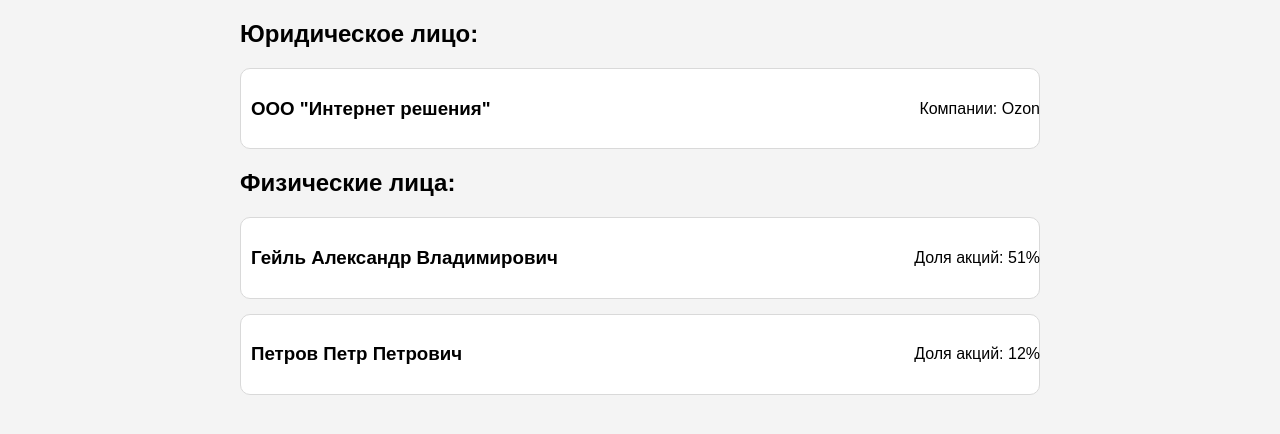
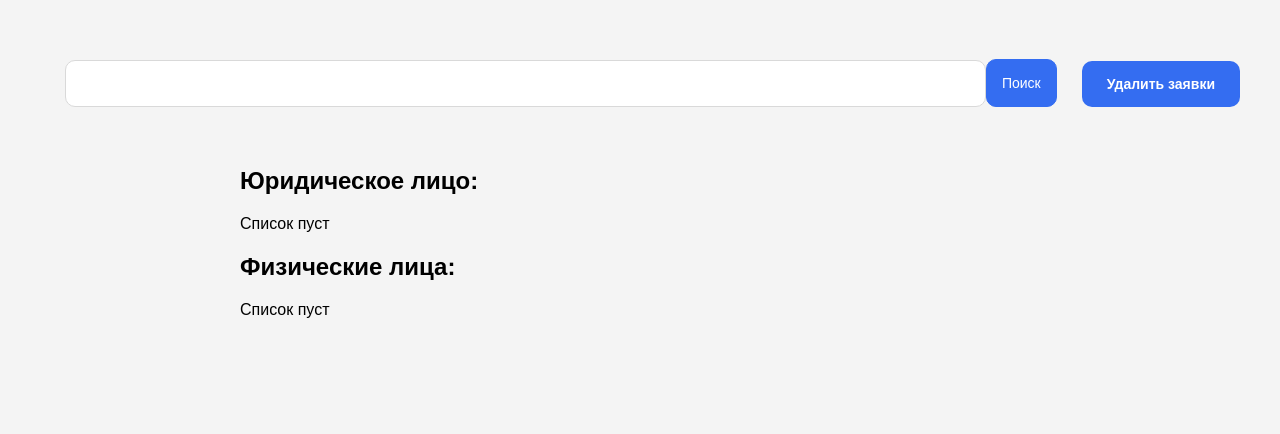
Before and after one commit to Chiff001/RIP, a Django app: page /company/ in a window 1280 px wide. Shown: the part 76-510 px from the top of the page. Run offline with Django 5.2, Linux system fonts and the light colour scheme; data that the repository does not hold is empty.

Commit message:
2 commit

```diff
--- a/bmstu/urls.py
+++ b/bmstu/urls.py
@@ -5,7 +5,11 @@ from bmstu_lab import views
 urlpatterns = [
     path('admin/', admin.site.urls),
     path('', views.GetCards),
-    path('card_url/<int:id>', views.GetCard, name='card_url'),
+    path('card_url/<int:sel_id>', views.GetCard, name='card_url'),
     path('company/', views.GetKorz, name='company'),
-    path('searchOwners', views.SearchCards, name='searchOwners'),
+    path('searchOwners/', views.SearchCards, name='searchOwners'),
+    path('searchCompanies/', views.SearchComp, name='searchCompanies'),
+    path('card_add/<int:sel_id>', views.AddApp, name='card_add'),
+    path('card_del/', views.DelApp, name='card_del'),
+
 ]
--- a/bmstu_lab/admin.py
+++ b/bmstu_lab/admin.py
@@ -2,6 +2,7 @@ from django.contrib import admin
 from .models import *
 
 admin.site.register(Personalities)
-admin.site.register(CompanyApp)
+admin.site.register(Company)
 admin.site.register(CompanyUser)
+admin.site.register(Application)
 # Register your models here.
--- a/bmstu_lab/templates/card.html
+++ b/bmstu_lab/templates/card.html
@@ -3,4 +3,7 @@
     <h2>{{element.name}}</h2>
     <p>{{element.type}}</p>
     <a href="{% url 'card_url' element.id %}" class="button">Подробнее</a>
+    {% if element.type == "Юридическое лицо" %}
+        <a href="{% url 'card_add' element.id %}" class="button">Добавить заявку</a>
+    {%endif%}
 </div>
--- a/bmstu_lab/templates/korz.html
+++ b/bmstu_lab/templates/korz.html
@@ -12,17 +12,24 @@
     <div class="logo">
         <a href="/" class="register-link"></a>
     </div>
-	<div class="right-push"></div>
-    <div class="right-menu">
-		{% comment %} <a href="/">Физические/Юридические лица</a> {% endcomment %}
-    </div>
-	</header>
+</header>
+    <h1 class="search-del-line">
+        <form action="{% url 'searchCompanies' %}" method="post" enctype="multipart/form-data" class="search2">
+            {% csrf_token %}
+            <input name="text" type="text" value="{{search_text}}" class="search2-input"><br><br>
+            <input type="submit" value="Поиск" class="search2-button">
+
+        </form>
+        <div>
+            <a href="{% url 'card_del'%}" class="register-link">Удалить заявки</a>
+        </div>
+    </h1>
     <div class="container_UR">
         <div class="total">
             <h2>Юридическое лицо:</h2>
         </div>
         {% for card in cards_UR %}
-                {% include 'korz_card.html' with element=card %}
+                {% include 'korz_card_UR.html' with element=card %}
                 {% empty %}
                     <p>Список пуст</p>
         {% endfor %}
@@ -34,7 +41,7 @@
             <h2>Физические лица:</h2>
         </div>
         {% for card in cards_FIZ %}
-                {% include 'korz_card.html' with element=card %}
+                {% include 'korz_card_FIZ.html' with element=card %}
                 {% empty %}
                     <p>Список пуст</p>
         {% endfor %}
--- a/bmstu_lab/templates/korz_card.html
+++ /dev/null
@@ -1,6 +0,0 @@
-<div class="korz-card">
-    <div class="korz-info">
-        <h3>{{element.name}}</h3>
-        <p>{{element.description}}</p>
-    </div>
-</div>
--- a/bmstu_lab/templates/start.html
+++ b/bmstu_lab/templates/start.html
@@ -14,14 +14,14 @@
 	</header>
     <main>
         <h1 class="search-line">
-            <form action="searchOwners" method="post" enctype="multipart/form-data" class="search">
+            <form action="{% url 'searchOwners' %}" method="post" enctype="multipart/form-data" class="search">
                 {% csrf_token %}
                 <input name="text" type="text" value="{{search_text}}" class="search-input"><br><br>
                 <input type="submit" value="Поиск" class="search-button">
 
             </form>
             <div>
-                <a href="{% url 'company'%}" class="register-link">Компания ●3</a>
+                <a href="{% url 'company'%}" class="register-link">Компания ●{{count}}</a>
             </div>
         </h1>
         <div class="card-grid">
--- a/bmstu_lab/views.py
+++ b/bmstu_lab/views.py
@@ -38,29 +38,59 @@ data = [
 
 def GetCards(request):
     return render(request, 'start.html', {
-        'data': data
+        'data': Personalities.objects.all(),
+        'count': Application.objects.all().count()
     })
 
-def GetCard(request, id):
-    return render(request, 'info.html', data[id])
+def GetCard(request, sel_id):
+    return render(request, 'info.html', {
+        'data': Personalities.objects.filter(id=sel_id),
+        'count': Application.objects.all().count()
+    })
 
 def GetKorz(request):
     UR = []
     FIZ = []
-    for i in data:
-        if i['id'] in cart_id and UR == []:
-            UR.append(i)
-        elif i['id'] in cart_id:
-            FIZ.append(i)
+    for i in Application.objects.all():
+        for j in Company.objects.all():
+            if i.company_app == j:
+                UR.append(j)
+    if UR != []:
+        for i in CompanyUser.objects.all():
+            if i.company == UR[0]:
+                FIZ.append(i)
     return render(request, 'korz.html', {'cards_UR': UR, 'cards_FIZ': FIZ})
 
 def SearchCards(request):
     input_text = str(request.POST['text'])
     result = []
-    for i in data:
-        if input_text in i['name']:
+    for i in Personalities.objects.all():
+        if input_text in i.name:
             result.append(i)
     return render(request, 'start.html', {
         'data': result,
         'search_text': input_text
     })
+
+def SearchComp(request):
+    input_text = str(request.POST['text'])
+    result = []
+    for i in Company.objects.all():
+        if input_text in i.company_name:
+            for i in Company.objects.filter(company_name=i.company_name):
+                item = Application(company_app=i)
+                item.save()
+    return GetKorz(request)
+
+def AddApp(request, sel_id):
+    for i in Personalities.objects.filter(id=sel_id):
+        comp_name = i.name
+    for i in Company.objects.filter(company_name=comp_name):
+        item = Application(company_app=i)
+        item.save()
+    data = {'data': Personalities.objects.filter(id=sel_id)}
+    return render(request, 'info.html', data)
+
+def DelApp(request):
+    Application.objects.all().delete()
+    return render(request, 'korz.html', {'cards_UR': [], 'cards_FIZ': []})
--- a/static/korz.css
+++ b/static/korz.css
@@ -12,6 +12,49 @@ body {
     padding: 10px 20px;
 }
 
+.search-del-line {
+    display: flex;
+    align-items: center;
+    padding: 10px 20px;
+}
+
+.search-del-line a {
+    display: inline-block;
+    padding: 15px 25px;
+    background-color: #346df1;
+    color: white;
+    text-decoration: none;
+    font-size: 14px;
+    border-radius: 10px;
+}
+
+.search2 {
+    flex-grow: 1;
+    display: flex;
+    padding: 15px 25px;
+    align-items: center;
+
+}
+
+.search2-input {
+    padding: 15px;
+    border: 1px solid #D9D9D9;
+    width: 100%;
+	border-radius: 10px;
+
+}
+
+.search2-button {
+    padding: 15px;
+    background-color: #346df1;
+    color: white;
+    text-decoration: none;
+    text-align: center;
+    margin-left: auto;
+    border: 1px solid #346df1;
+    border-radius: 10px;
+    font-size: 14px;
+}
 
 .right-push {
 	margin-left: auto;
@@ -72,3 +115,19 @@ body {
     font-size: 18px;
     margin: 0;
 }
+
+.button {
+    display: inline-block;
+    margin-top: 10px;
+    padding: 10px 15px;
+    background-color: #346df1;
+    color: white;
+    text-decoration: none;
+    text-align: center;
+    margin-left: auto;
+    border-radius: 10px;
+}
+
+.button:hover {
+    background-color: #1143b8;
+}
```
Also changed, not shown: bmstu_lab/models.py (+13 -5 lines), bmstu_lab/templates/info.html (+10 -6 lines).
